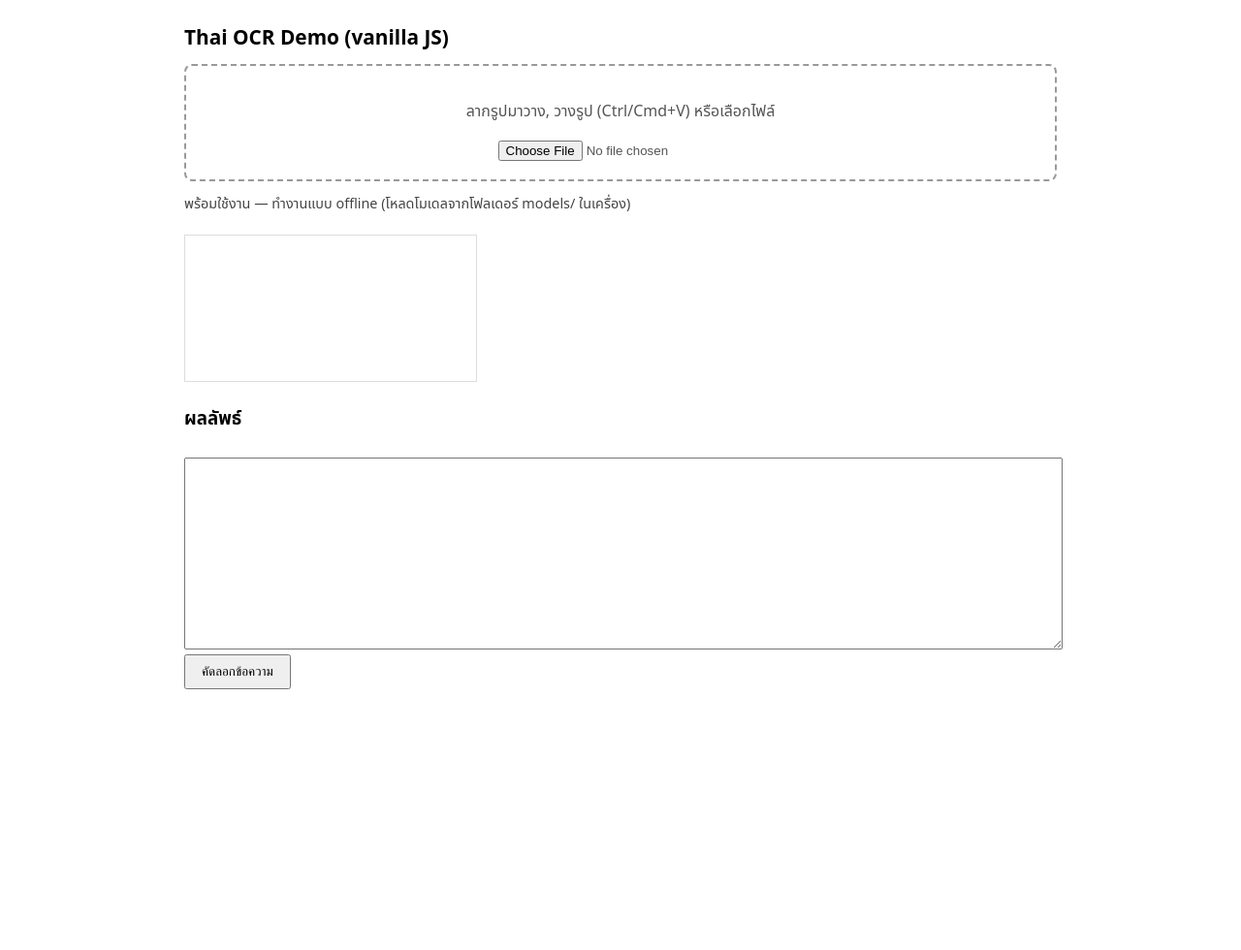
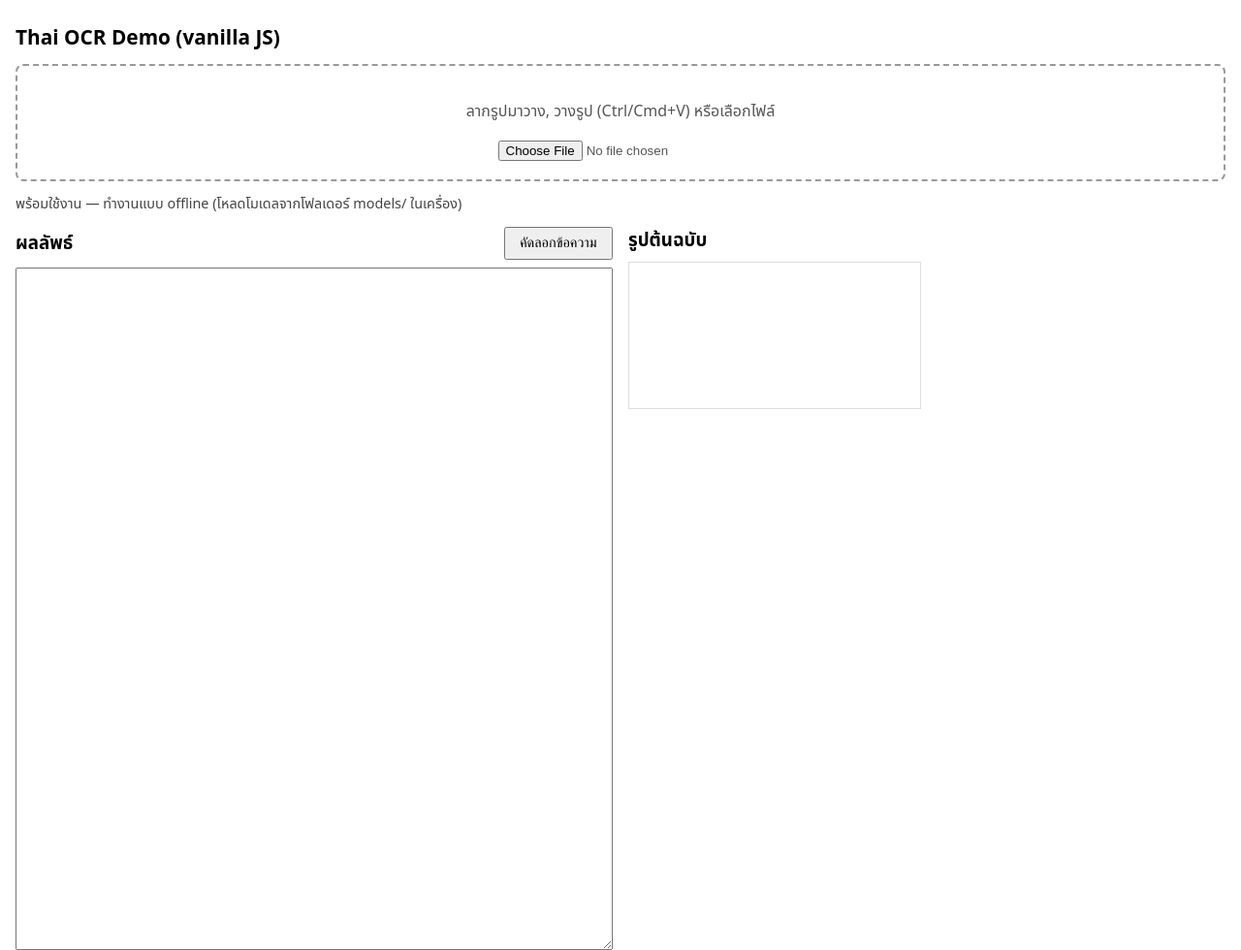
Before and after one commit to Suraphol/thai-ocr-demo, a plain HTML site: page index.html in a window 1280 px wide. Shown: the whole page at 97% size. Before the commit the page ends 800 px from the top, so only its background shows below. Drawn offline with Linux system fonts and the light colour scheme.

Commit message:
UI: side-by-side layout (text left, image right)
Co-Authored-By: Claude Opus 5.5 <noreply@anthropic.com>

```diff
--- a/index.html
+++ b/index.html
@@ -5,14 +5,23 @@
 <meta name="viewport" content="width=device-width, initial-scale=1">
 <title>Thai OCR Demo (vanilla JS + ONNX Runtime Web)</title>
 <style>
-  body { font-family: system-ui, "Noto Sans Thai", "Thonburi", "Leelawadee UI", sans-serif; max-width: 900px; margin: 1.5rem auto; padding: 0 1rem; }
+  body { font-family: system-ui, "Noto Sans Thai", "Thonburi", "Leelawadee UI", sans-serif; max-width: 1400px; margin: 1.5rem auto; padding: 0 1rem; }
   h1 { font-size: 1.3rem; }
   #drop { border: 2px dashed #999; border-radius: 8px; padding: 1.2rem; text-align: center; color: #555; }
   #drop.over { background: #eef6ff; border-color: #3b82f6; }
   #status { margin: .8rem 0; font-size: .9rem; color: #444; min-height: 1.2em; }
-  canvas { max-width: 100%; border: 1px solid #ddd; margin-top: .5rem; }
-  textarea { width: 100%; height: 12rem; font-size: 1rem; margin-top: .5rem; }
-  button { padding: .5rem 1rem; }
+  /* ซ้าย = ข้อความ, ขวา = รูป (จอแคบจะเรียงบน-ล่าง) */
+  #panes { display: grid; grid-template-columns: 1fr 1fr; gap: 1rem; align-items: start; }
+  .pane h3 { margin: 0 0 .5rem; display: flex; justify-content: space-between; align-items: center; }
+  #textPane { position: sticky; top: 1rem; display: flex; flex-direction: column; }
+  canvas { max-width: 100%; border: 1px solid #ddd; display: block; }
+  textarea { width: 100%; box-sizing: border-box; height: calc(100vh - 6rem); min-height: 16rem; font-size: 1rem; line-height: 1.6; resize: vertical; }
+  button { padding: .4rem .9rem; font-size: .9rem; }
+  @media (max-width: 800px) {
+    #panes { grid-template-columns: 1fr; }
+    #textPane { position: static; order: 2; }
+    textarea { height: 14rem; }
+  }
 </style>
 </head>
 <body>
@@ -22,10 +31,16 @@
   <input type="file" id="file" accept="image/*">
 </div>
 <div id="status">พร้อมใช้งาน — ทำงานแบบ offline (โหลดโมเดลจากโฟลเดอร์ models/ ในเครื่อง)</div>
-<canvas id="view"></canvas>
-<h3>ผลลัพธ์</h3>
-<textarea id="out" readonly></textarea>
-<button id="copy">คัดลอกข้อความ</button>
+<div id="panes">
+  <div class="pane" id="textPane">
+    <h3>ผลลัพธ์ <button id="copy">คัดลอกข้อความ</button></h3>
+    <textarea id="out" readonly></textarea>
+  </div>
+  <div class="pane">
+    <h3>รูปต้นฉบับ</h3>
+    <canvas id="view"></canvas>
+  </div>
+</div>
 
 <script type="module">
 // ====== ตั้งค่า (ปรับได้ที่นี่) ======
```
